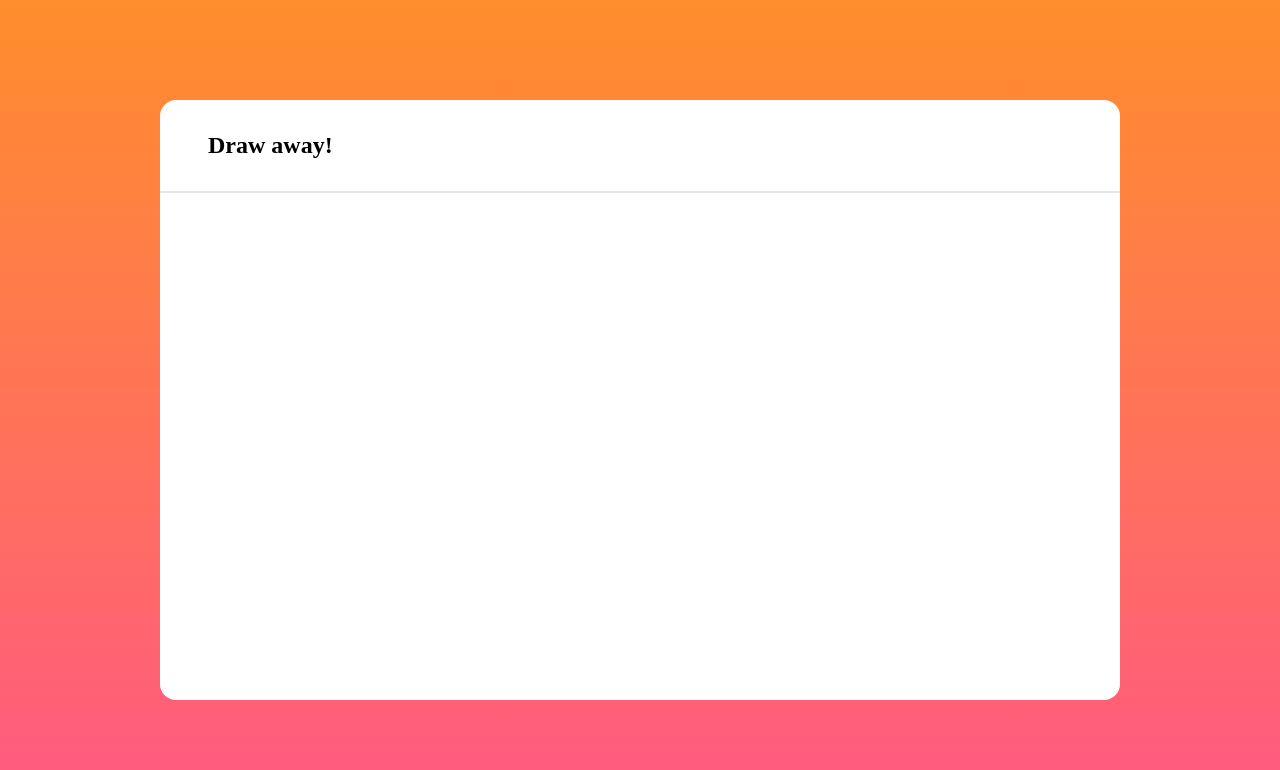
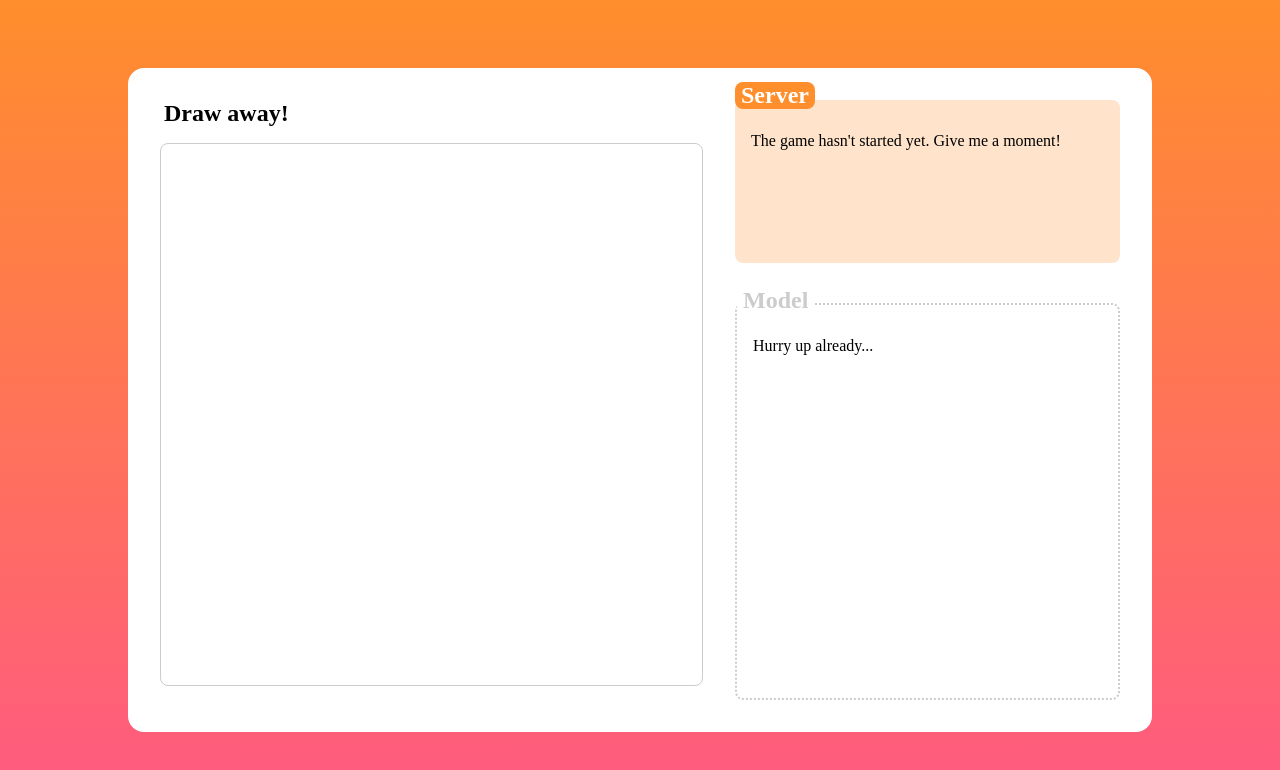
Before and after one commit to np-overflow/ml-skribbl, a SvelteKit app in the folder frontend/: page / in a window 1280 px wide. Shown: the top 770 px of the page. Built offline with nearby package versions, Linux system fonts and the light colour scheme.

Commit message:
feat: update page layout

```diff
--- a/frontend/src/routes/+page.svelte
+++ b/frontend/src/routes/+page.svelte
@@ -56,11 +56,23 @@
 
 <main>
   <section>
-    <div>
-      <iconify-icon icon="material-symbols:draw-rounded" style="font-size: 2em;" />
-      <h1>Draw away!</h1>
+    <div id="canvas">
+      <div class="heading">
+        <iconify-icon icon="material-symbols:draw-rounded" style="font-size: 2em;" />
+        <h1>Draw away!</h1>
+      </div>
+      <canvas id="board" />
     </div>
-    <canvas id="board" />
+    <div id="panel">
+      <div id="panel__server">
+        <h2>Server</h2>
+        <p>The game hasn't started yet. Give me a moment!</p>
+      </div>
+      <div id="panel__model">
+        <h2>Model</h2>
+        <p>Hurry up already...</p>
+      </div>
+    </div>
   </section>
 </main>
 
@@ -94,24 +106,93 @@
   }
 
   section {
-    height: 75%;
-    width: 75%;
+    min-height: 75%;
+    min-width: 75%;
     z-index: 1;
     background-color: white;
     border-radius: 1rem;
     display: flex;
     flex-direction: column;
+    padding: 2em;
+    gap: 2em;
   }
 
-  section div {
-    margin: 2em;
+  @media screen and (min-width: 768px) {
+    section {
+      flex-direction: row;
+    }
+
+    #canvas {
+      height: auto;
+      flex: 1.75;
+    }
+  }
+
+  section > div {
     display: flex;
-    align-items: center;
+    flex-direction: column;
+    justify-content: center;
     gap: 1em;
+    min-width: fit-content;
+  }
+
+  #canvas {
+    height: fit-content;
+  }
+
+  #panel {
+    flex: 1.25;
   }
 
   canvas {
+    aspect-ratio: 1/1;
+    border-radius: 0.5rem;
+    border: 1px solid #ccc;
+  }
+
+  .heading > * {
+    display: inline-block;
+    vertical-align: middle;
+  }
+
+  #panel {
+    display: flex;
+    flex-direction: column;
+    justify-content: space-between;
+    gap: 2.5em;
+  }
+
+  #panel div {
+    padding: 2em 1em 1em 1em;
+    border-radius: 0.5rem;
+    position: relative;
+  }
+
+  #panel div h2 {
+    position: absolute;
+    top: -18px;
+    left: 0;
+    padding: 0 0.25em;
+    border-radius: 0.5rem;
+  }
+
+  #panel__server {
+    background-color: #ffe3ca;
     flex: 1;
-    border-top: 2px solid #e5e5e5;
+  }
+
+  #panel__server h2 {
+    background-color: #ff8e2c;
+    color: white;
+  }
+
+  #panel__model {
+    border: 2px dotted #ccc;
+    flex: 3;
+  }
+
+  #panel__model h2 {
+    background-color: white;
+    color: #ccc;
   }
 </style>
```
